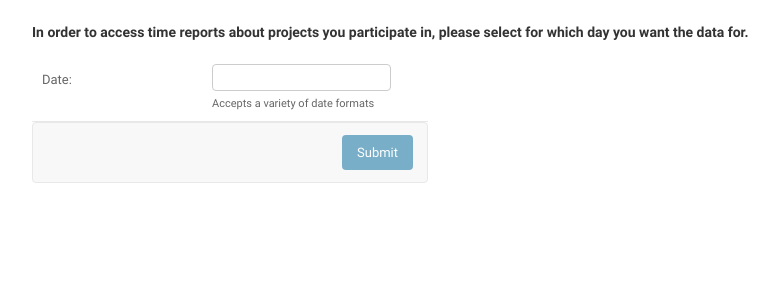
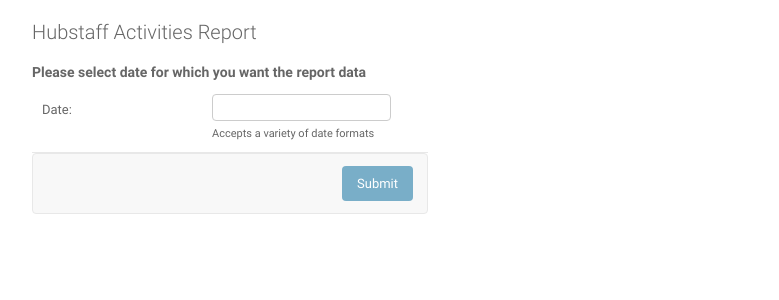
Before and after one commit to tekktura/hubstaff-bot135, a Django app: template hubstaff/time_report/templates/time_report.html in a window 1280 px wide. Shown: the part 48-348 px from the top of the page, without its empty margins (8-787 px from the left). Run offline with Django 3.2, Linux system fonts and the light colour scheme; the template is opened without the code that fills it: values that come from a table or form of the project are taken from there, others are empty.

Commit message:
presentation improvements

```diff
--- a/hubstaff/time_report/templates/index.html
+++ b/hubstaff/time_report/templates/index.html
@@ -11,7 +11,7 @@
 {% block usertools %}{% endblock %}
 {% block nav-global %}{% endblock %}
 {% block content_title %}
-    <p><b>In order to utilise Hubstaff reports please provide your credentials.</b></p>
+    <p><b>Please provide your Hubstaff credentials.</b></p>
 {% endblock %}
 {% block breadcrumbs %}{% endblock %}
 
--- a/hubstaff/time_report/templates/time_report.html
+++ b/hubstaff/time_report/templates/time_report.html
@@ -8,10 +8,6 @@
 
 {% block title %}Hubstaff Reporting from API - Report Data Browser{% endblock %}
 {% block branding %} <h1>Welcome {{ form.name.value }}</h1> {% endblock %}
-{% block content_title %}
-    <p><b>In order to access time reports about projects you participate in, please select for
-        which day you want the data for.</b></p>
-{% endblock %}
 {% block breadcrumbs %}{% endblock %}
 
 {% block content %}
@@ -32,6 +28,8 @@
 <div id="content-main" style="width: 33%">
 
 <form action="/time_report" method="post" id=report-form">{% csrf_token %}
+    <h1>Hubstaff Activities Report</h1>
+    <h3>Please select date for which you want the report data</h3>
     {% for hidden in form.hidden_fields %}{{ hidden }}{% endfor %}
     <fieldset class="module aligned">
     <div class="form-row">
@@ -46,14 +44,16 @@
 
     <fieldset class="module aligned">
     {% if submitted %}
-        <h2>Results of time spend on projects on {{ form.for_date.value }}</h2>
+        <h1>Activities report for {{ form.for_date.value }}</h1>
     {% if table %}
-        <p>{{ table|safe }}</p> <hr>
+        <style type="text/css">.petl { width: 100% }</style>
+        <p>{{ table|safe }}</p>
     {% else %}
         <h3>No time entries found for selected day</h3>
     {% endif %}
     {% endif %}
     {% if submitted and table %}
+        <h1>Report options</h1>
         <div class="form-row">
             {{ form.format.label_tag }} {{ form.format }}
         </div>
```
